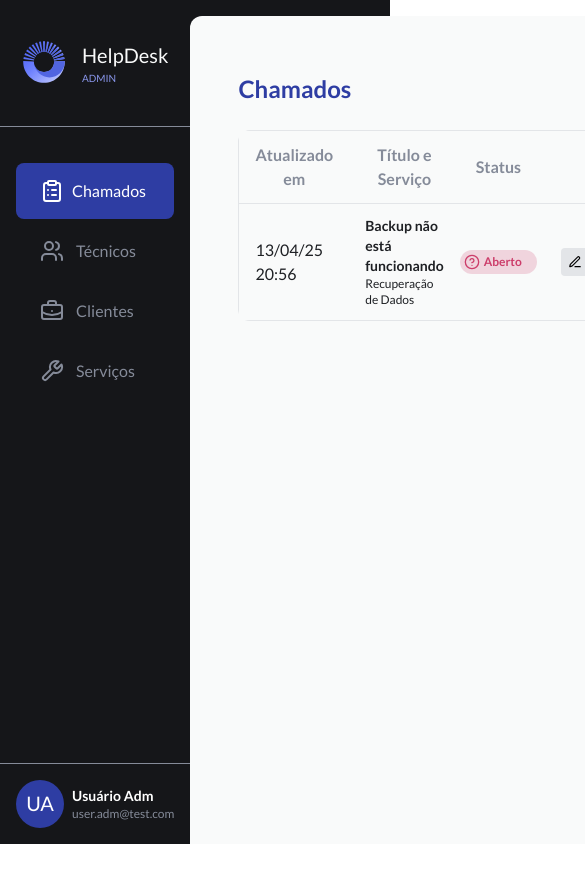
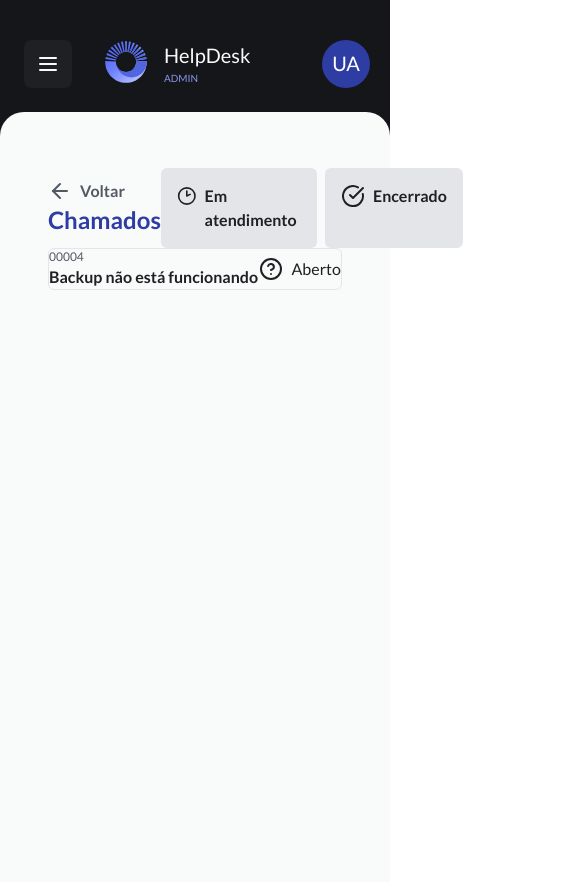
Before and after one commit to vitingg/help-desk-web, a React (Vite) app: page /dashboard/admin in a window 390 px wide. Shown: the top 882 px of the page, 585 px wide, since content can reach past the window. Before the commit the page ends 844 px from the top, so only its background shows below. Built offline with nearby package versions, Linux system fonts and the light colour scheme.

Commit message:
style: mobile working on table component

```diff
--- /dev/null
+++ b/src/modules/admin/components/content.tsx
@@ -0,0 +1,14 @@
+import { TableLayout } from "../../../shared/components/table";
+
+export function Content() {
+  return (
+    <>
+      <div className="flex pt-14">
+        <p className="text-blue-dark font-semibold text-xl">Chamados</p>
+      </div>
+      <div className="pt-6">
+        <TableLayout />
+      </div>
+    </>
+  );
+}
--- a/src/modules/admin/components/dashboard.tsx
+++ b/src/modules/admin/components/dashboard.tsx
@@ -1,15 +1,14 @@
-import { TableWorking } from "../../../shared/components/table";
+import { Content } from "./content";
+import { Detail } from "./second-content";
 
 export function Dashboard() {
   return (
-    <div className="flex-1 rounded-tl-xl bg-gray-600 text-gray-200">
+    <div
+      className="md:flex-1 rounded-tl-3xl rounded-tr-3xl md:rounded-tl-xl md:rounded-tr-none
+    h-full bg-gray-600 text-gray-200"
+    >
       <div className="h-full pl-12 pr-12">
-        <div className="flex pt-14">
-          <p className="text-blue-dark font-semibold text-xl">Chamados</p>
-        </div>
-        <div className="pt-6">
-          <TableWorking />
-        </div>
+        <Detail />
       </div>
     </div>
   );
--- a/src/modules/admin/components/layout.tsx
+++ b/src/modules/admin/components/layout.tsx
@@ -4,7 +4,7 @@ type  LayoutProps = {
 
 export function Layout({children}: LayoutProps) {
   return (
-    <div className="bg-gray-100 h-screen text-gray-600 pt-4 flex">
+    <div className="bg-gray-100 h-screen text-gray-600 pt-4 md:flex">
       {children}
     </div>
   )
--- /dev/null
+++ b/src/modules/admin/components/second-content.tsx
@@ -0,0 +1,40 @@
+import { ArrowLeft, Clock2, CircleCheckBig, CircleHelp } from "lucide-react";
+
+export function Detail() {
+  return (
+    <>
+      <div className="flex justify-between items-center pt-14">
+        <div className="flex flex-col">
+          <p className="text-gray-300 font-semibold gap-2 flex items-center">
+            <ArrowLeft /> Voltar
+          </p>
+          <p className="text-blue-dark font-semibold text-xl">Chamados</p>
+        </div>
+        <div className="font-semibold text-gray-200 flex gap-2">
+          <div className="p-4 flex gap-2 bg-gray-500  rounded-md">
+            <Clock2 /> Em atendimento
+          </div>
+          <div className="p-4 flex gap-2 bg-gray-500 rounded-md">
+            <CircleCheckBig /> Encerrado
+          </div>
+        </div>
+      </div>
+
+      <div className="border border-gray-500 rounded-md">
+        <div className="flex justify-between items-center">
+          <div className="">
+            <p className="text-xs text-gray-300">00004</p>
+            <p className="font-semibold text-gray-200 text-md">
+              Backup não está funcionando{" "}
+            </p>
+          </div>
+          <div className="">
+            <p className="flex gap-2 ">
+              <CircleHelp /> Aberto
+            </p>
+          </div>
+        </div>
+      </div>
+    </>
+  );
+}
--- a/src/shared/components/table/edit-icon.tsx
+++ b/src/shared/components/edit-icon.tsx
@@ -1,5 +1,5 @@
 import { PenLine } from "lucide-react";
-import { Button } from "../button";
+import { Button } from "./button";
 
 export function Icon() {
   return (
--- a/src/shared/components/sidebar.tsx
+++ b/src/shared/components/sidebar.tsx
@@ -1,10 +1,19 @@
 import lightVector from "../../shared/assets/vectors/Logo_IconLight.svg";
-import { ClipboardList, Users, BriefcaseBusiness, Wrench } from "lucide-react";
+import {
+  ClipboardList,
+  Users,
+  BriefcaseBusiness,
+  Wrench,
+  Menu,
+} from "lucide-react";
 
 export function Sidebar() {
   return (
-    <nav className="h-full w-52 flex flex-col justify-between">
+    <nav className="md:h-full md:w-52 flex md:flex-col md:justify-between items-center justify-between">
       <div className="pt-6 pb-6 flex gap-4 justify-center">
+        <div className="bg-gray-200 ml-6 mr-4 text-gray-600 p-3 rounded-lg md:hidden">
+          <Menu />
+        </div>
         <img src={lightVector} alt="" className="w-11 h-11" />
         <span>
           <p className="text-lg">HelpDesk</p>
@@ -12,9 +21,9 @@ export function Sidebar() {
         </span>
       </div>
 
-      <hr className="my-4 border-t-1 border-gray-400" />
+      <hr className="my-4 hidden md:table-cell w-full border-t-1 border-gray-500 opacity-10" />
 
-      <div className="flex flex-col flex-1 justify-start pt-5">
+      <div className="hidden md:flex flex-col flex-1 justify-start pt-5">
         <ul className="space-y-1 flex flex-col pr-4 pl-4">
           <li className=" text-white px-6 py-4 border-0 rounded-lg bg-blue-dark">
             <a className="flex gap-2 items-center" href="">
@@ -46,13 +55,14 @@ export function Sidebar() {
         </ul>
       </div>
 
-      <hr className="my-4 pt- border-t-1 border-gray-400" />
-      <div className="p-4 pt-0">
+      <hr className="my-4 hidden md:table-cell w-full border-t-1 border-gray-500 opacity-10" />
+
+      <div className="md:p-4 pt-0 mr-5">
         <div className="flex gap-2 items-center justify-center">
           <p className="bg-blue-dark text-lg rounded-full w-12 h-12 text-white flex items-center justify-center">
             UA
           </p>
-          <div className="flex flex-col">
+          <div className="hidden md:flex flex-col">
             <p className="text-sm font-semibold text-white">Usuário Adm</p>
             <p className="text-xs text-gray-400">user.adm@test.com</p>
           </div>
--- a/src/shared/components/table/index.tsx
+++ b/src/shared/components/table/index.tsx
@@ -5,7 +5,7 @@ import { TableHead } from "./table-head";
 import { TableHeader } from "./table-header";
 import { TableRow } from "./table-row";
 
-export function TableWorking() {
+export function TableLayout() {
   return (
     <Table>
       <TableHeader>
@@ -22,16 +22,93 @@ export function TableWorking() {
       <TableBody>
         <TableRow>
           <TableCell>13/04/25 20:56</TableCell>
-          <TableCell hideOnMobile className="font-semibold ">00003</TableCell>
+          <TableCell hideOnMobile className="font-semibold ">
+            00003
+          </TableCell>
           <TableCell>
             <div className="text-sm font-semibold text-gray-200">
               Backup não está funcionando
             </div>
-            <div className="text-xs text-gray-200">Recuperação de Dados </div>
+            <div className="text-xs font-medium text-gray-200">
+              Recuperação de Dados{" "}
+            </div>
           </TableCell>
           <TableCell hideOnMobile>R$ 180,00</TableCell>
-          <TableCell hideOnMobile hasAbbreviation="AC">André Costa</TableCell>
-          <TableCell hideOnMobile hasAbbreviation="CS">Carlos Silva</TableCell>
+          <TableCell hideOnMobile hasAbbreviation="AC">
+            André Costa
+          </TableCell>
+          <TableCell hideOnMobile hasAbbreviation="CS">
+            Carlos Silva
+          </TableCell>
+          <TableCell status="Aberto" />
+        </TableRow>
+
+        <TableRow>
+          <TableCell>13/04/25 20:56</TableCell>
+          <TableCell hideOnMobile className="font-semibold ">
+            00003
+          </TableCell>
+          <TableCell>
+            <div className="text-sm font-semibold text-gray-200">
+              Backup não está funcionando
+            </div>
+            <div className="text-xs font-medium text-gray-200">
+              Recuperação de Dados{" "}
+            </div>
+          </TableCell>
+          <TableCell hideOnMobile>R$ 180,00</TableCell>
+          <TableCell hideOnMobile hasAbbreviation="AC">
+            André Costa
+          </TableCell>
+          <TableCell hideOnMobile hasAbbreviation="CS">
+            Carlos Silva
+          </TableCell>
+          <TableCell status="Em Atendimento" />
+        </TableRow>
+
+        <TableRow>
+          <TableCell>13/04/25 20:56</TableCell>
+          <TableCell hideOnMobile className="font-semibold ">
+            00003
+          </TableCell>
+          <TableCell>
+            <div className="text-sm font-semibold text-gray-200">
+              Backup não está funcionando
+            </div>
+            <div className="text-xs font-medium text-gray-200">
+              Recuperação de Dados{" "}
+            </div>
+          </TableCell>
+          <TableCell hideOnMobile>R$ 180,00</TableCell>
+          <TableCell hideOnMobile hasAbbreviation="AC">
+            André Costa
+          </TableCell>
+          <TableCell hideOnMobile hasAbbreviation="CS">
+            Carlos Silva
+          </TableCell>
+          <TableCell status="Fechado" />
+        </TableRow>
+
+        <TableRow>
+          <TableCell>13/04/25 20:56</TableCell>
+          <TableCell hideOnMobile className="font-semibold ">
+            00003
+          </TableCell>
+          <TableCell>
+            <div className="text-sm font-semibold text-gray-200">
+              Backup não está funcionando
+            </div>
+            <div className="text-xs font-medium text-gray-200">
+              Recuperação de Dados{" "}
+            </div>
+          </TableCell>
+          <TableCell hideOnMobile>R$ 180,00</TableCell>
+          <TableCell hideOnMobile hasAbbreviation="AC">
+            André Costa
+          </TableCell>
+          <TableCell hideOnMobile hasAbbreviation="CS">
+            Carlos Silva
+          </TableCell>
           <TableCell status="Aberto" />
         </TableRow>
       </TableBody>
--- a/src/shared/components/table/table-cell.tsx
+++ b/src/shared/components/table/table-cell.tsx
@@ -16,7 +16,7 @@ const tableCellVariants = cva("", {
     type: {
       default: "px-4 py-3",
       profile: "px-6 py-2 gap-2",
-      status: " ",
+      status: "p-1",
     },
   },
   defaultVariants: {
@@ -82,7 +82,7 @@ type StatusProps = VariantProps<typeof statusVariants> & {
 };
 
 // utilizando o cva pra manusear mais fácil os status
-const statusVariants = cva("p-1 gap-1 flex items-center rounded-2xl", {
+const statusVariants = cva("gap-1 inline-flex p-1 flex items-center rounded-2xl", {
   variants: {
     status: {
       Aberto: "bg-feedback-openBackground text-feedback-open",
@@ -101,7 +101,7 @@ const statusIcons = {
   Fechado: CircleCheckBig,
 };
 
-// função status que manega o ícone
+// função status que maneja o ícone
 function Status({ status }: StatusProps) {
   const Icon = statusIcons[status];
 
--- a/src/shared/components/table/table-row.tsx
+++ b/src/shared/components/table/table-row.tsx
@@ -1,5 +1,5 @@
 import type { ReactNode } from "react";
-import { Icon } from "./edit-icon";
+import { Icon } from "../edit-icon";
 
 type TableRowProps = {
   children: ReactNode;
--- a/src/shared/components/table/table.tsx
+++ b/src/shared/components/table/table.tsx
@@ -6,8 +6,11 @@ type tableProps = {
 
 export function Table({ children }: tableProps) {
   return (
-    <div className="relative overflow-hidden rounded-xl">
-      <table className="w-full border border-gray-500">{children}</table>
-    </div>
+    <table
+      className="border-separate border-spacing-0 w-full
+    border border-gray-500 rounded-lg overflow-hidden"
+    >
+      {children}
+    </table>
   );
 }
```
